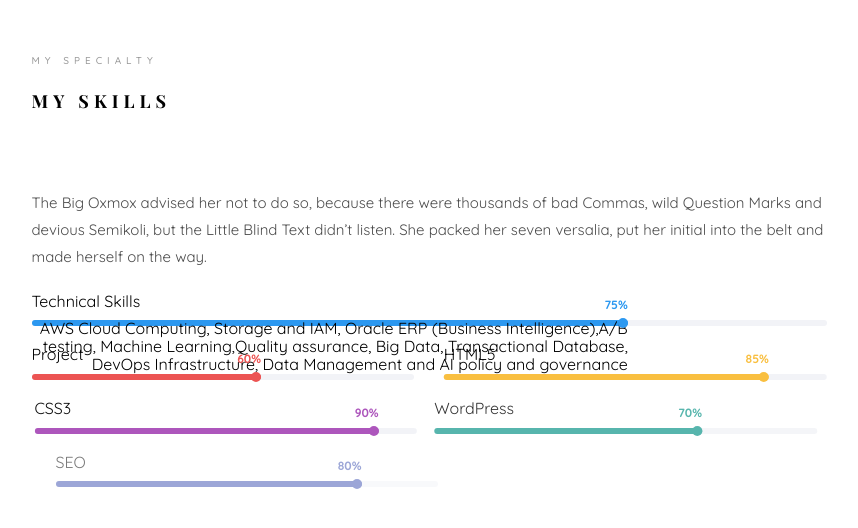
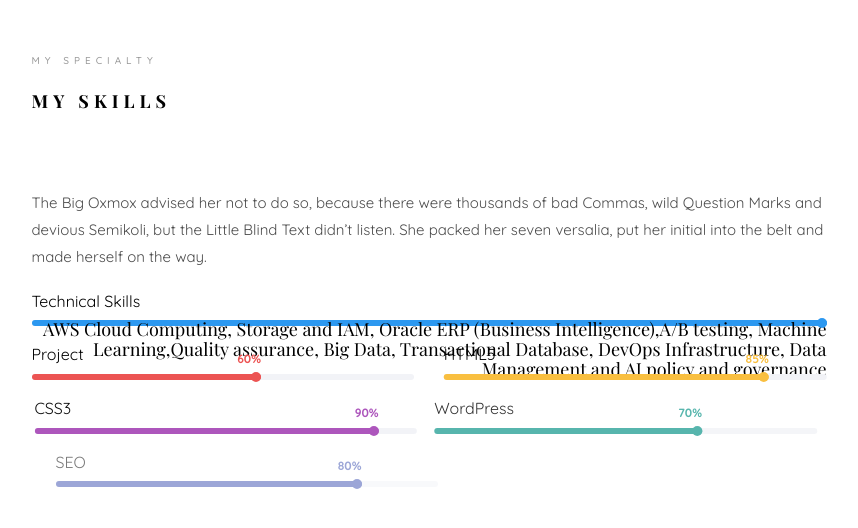
Before and after one commit to vibhabv/vibhabv.github.io, a plain HTML site: page index.html in a window 1280 px wide. Shown: the part 3534-4062 px from the top of the page, without its empty margins (361-1219 px from the left). Drawn offline with nearby package versions, Linux system fonts and the light colour scheme; files whose address does not match are found by name; a web font is replaced by a local one.

Commit message:
Update index.html

```diff
--- a/index.html
+++ b/index.html
@@ -309,9 +309,9 @@ So, come on in, take a look around, and let's embark on a journey of innovation
 								<h3>Technical Skills</h3>
 								<div class="progress">
 								 	<div class="progress-bar color-1" role="progressbar" aria-valuenow="75"
-								  	aria-valuemin="0" aria-valuemax="100" style="width:75%">
-								    <span>75%</span>
-										<h3>AWS Cloud Computing, Storage and IAM, Oracle ERP (Business Intelligence),A/B testing, Machine Learning,Quality assurance, Big Data, Transactional Database, DevOps Infrastructure, Data Management and AI policy and governance</h3>
+								  	aria-valuemin="0" aria-valuemax="100" style="width:100%">
+
+								<h4>AWS Cloud Computing, Storage and IAM, Oracle ERP (Business Intelligence),A/B testing, Machine Learning,Quality assurance, Big Data, Transactional Database, DevOps Infrastructure, Data Management and AI policy and governance</h4>
 								  	</div>
 								</div>
 							</div>
```
